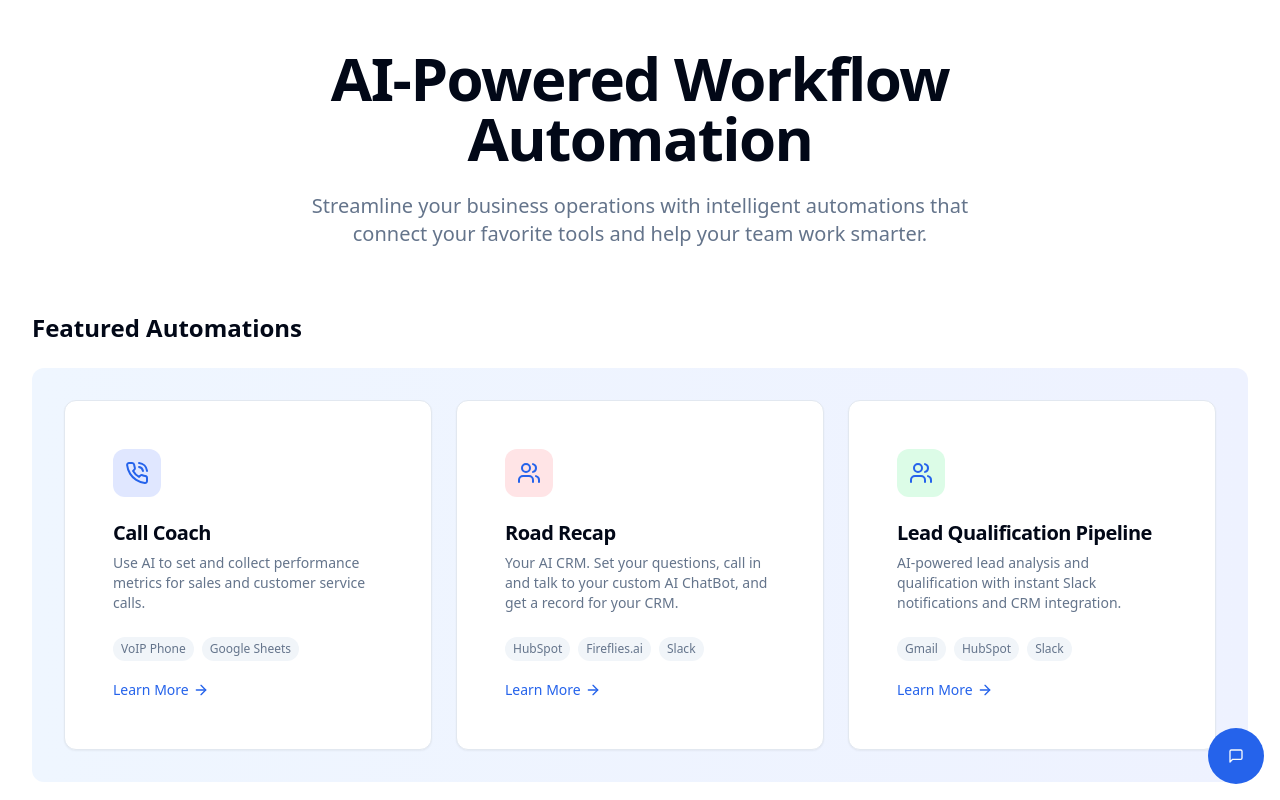
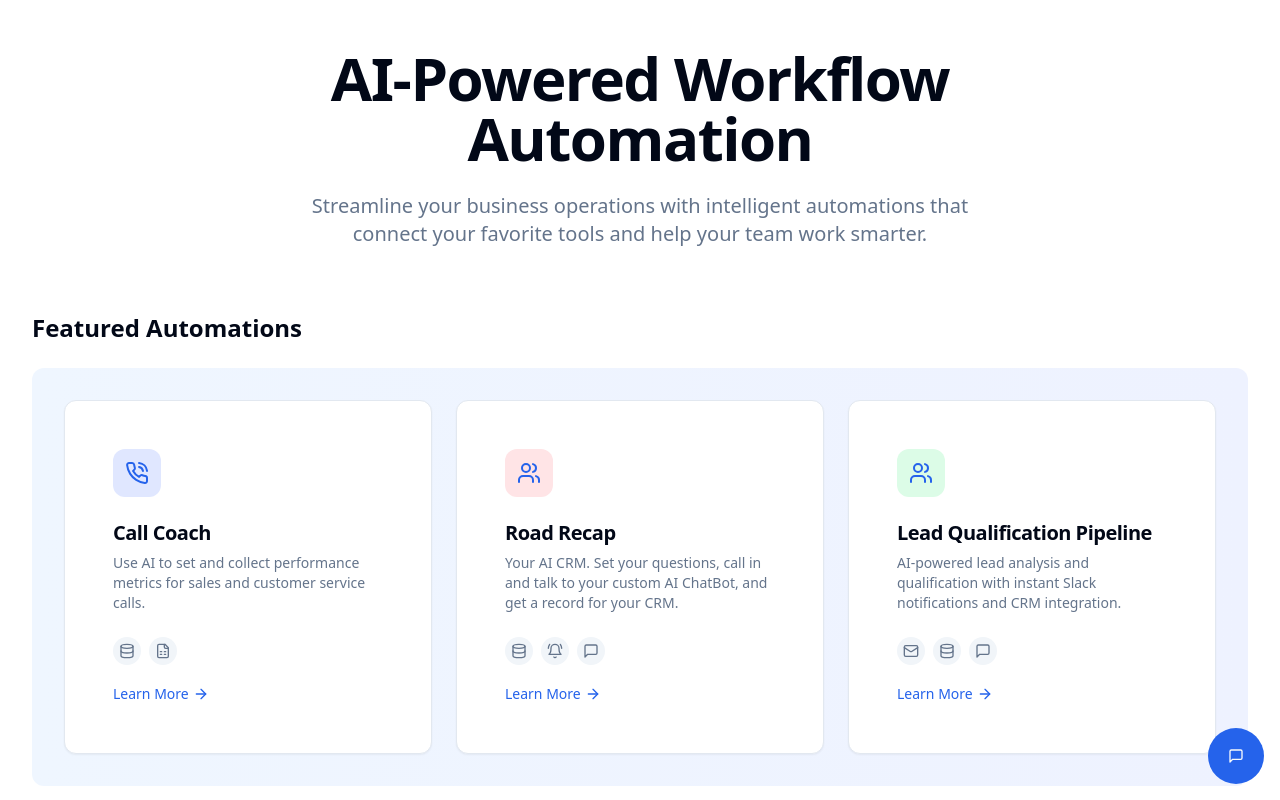
Before and after one commit to brianpcf/dptlandingpage, a React (Vite) app: page / in a window 1280 px wide. Shown: the top 800 px of the page. Built offline with nearby package versions, Linux system fonts and the light colour scheme.

Commit message:
Replace app names with icons
Updated the automation cards to display icons for each application instead of text labels. This change enhances the visual representation of the tools used in the automations, providing a more intuitive user experience.
[skip gpt_engineer]

```diff
--- a/src/components/AutomationCard.tsx
+++ b/src/components/AutomationCard.tsx
@@ -1,6 +1,18 @@
 import { ArrowRight } from "lucide-react";
 import { Card, CardHeader, CardTitle, CardDescription, CardContent } from "./ui/card";
 import { LucideIcon } from "lucide-react";
+import {
+  Mail,
+  MessageSquare,
+  Calendar,
+  FileText,
+  Users,
+  Database,
+  Slack,
+  BellRing,
+  FileSpreadsheet,
+  MessageCircle
+} from "lucide-react";
 
 interface AutomationCardProps {
   title: string;
@@ -11,6 +23,23 @@ interface AutomationCardProps {
   tools?: string[];
   category?: string;
 }
+
+// Helper function to map tool names to icons
+const getToolIcon = (toolName: string): LucideIcon => {
+  const iconMap: { [key: string]: LucideIcon } = {
+    "Gmail": Mail,
+    "Slack": MessageSquare,
+    "Google Calendar": Calendar,
+    "HubSpot": Database,
+    "Google Sheets": FileSpreadsheet,
+    "Zendesk": MessageCircle,
+    "Google Drive": FileText,
+    "Fireflies.ai": BellRing,
+    "Notion": FileText
+  };
+
+  return iconMap[toolName] || Database; // Default to Database icon if no match
+};
 
 const AutomationCard = ({
   title,
@@ -33,14 +62,18 @@ const AutomationCard = ({
       <CardContent>
         {tools.length > 0 && (
           <div className="flex flex-wrap gap-2 mb-4">
-            {tools.map((tool) => (
-              <span
-                key={tool}
-                className="px-2 py-1 bg-muted text-muted-foreground rounded-full text-xs"
-              >
-                {tool}
-              </span>
-            ))}
+            {tools.map((tool) => {
+              const ToolIcon = getToolIcon(tool);
+              return (
+                <div
+                  key={tool}
+                  className="p-1.5 bg-muted rounded-full hover:bg-muted/80 transition-colors"
+                  title={tool}
+                >
+                  <ToolIcon className="w-4 h-4 text-muted-foreground" />
+                </div>
+              );
+            })}
           </div>
         )}
         <a
```
